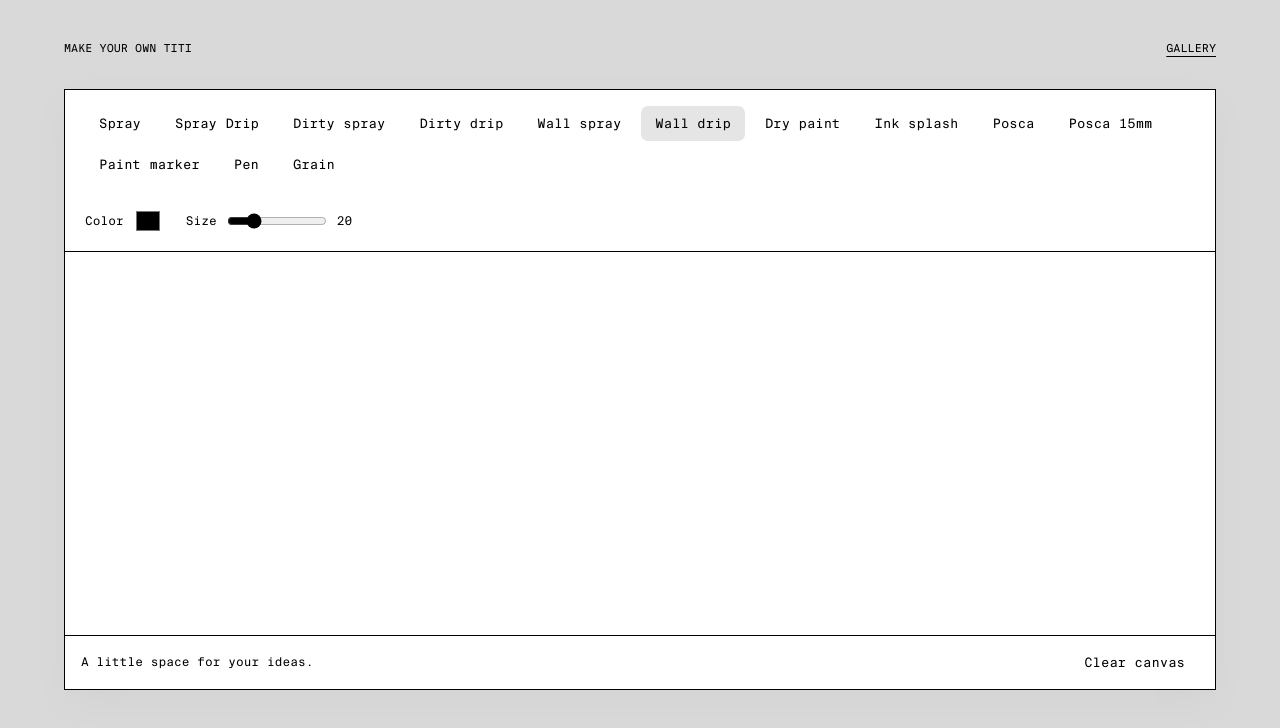
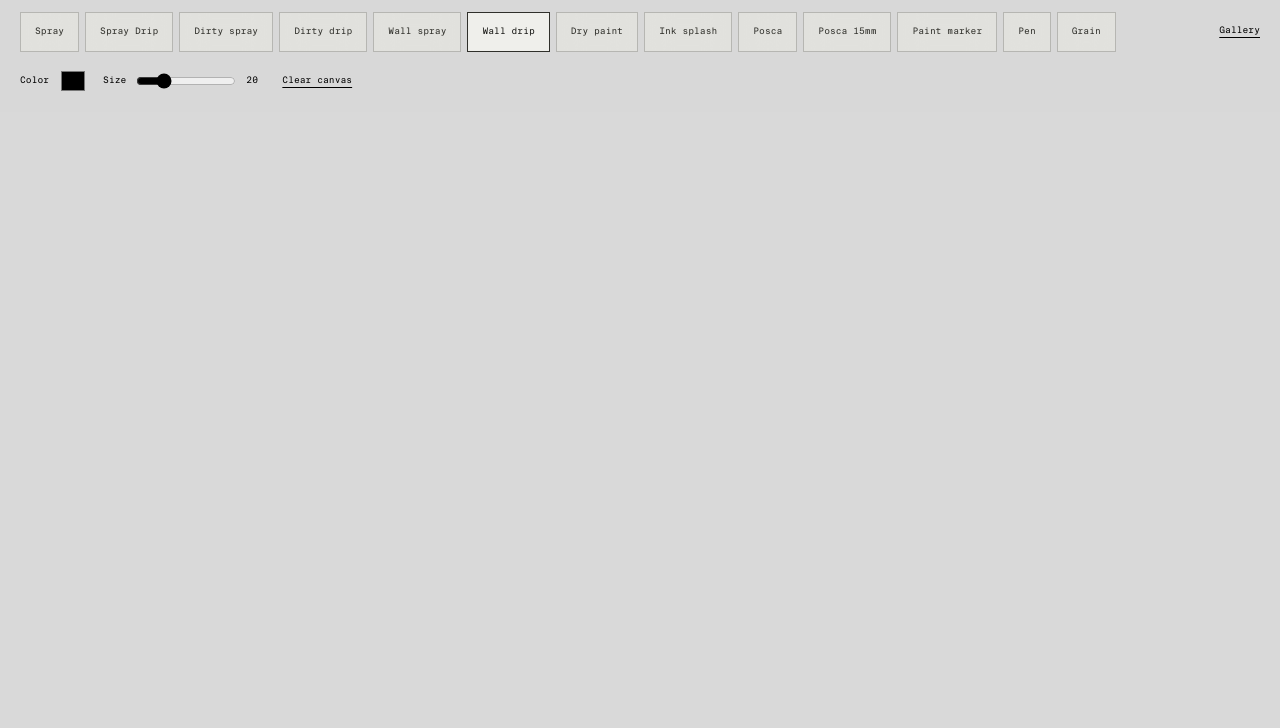
Before and after one commit to ChristineGoodCity/drawing-titi, a React (Vite) app: page / in a window 1280 px wide. Shown: the top 728 px of the page. Built offline with nearby package versions, Linux system fonts and the light colour scheme.

Commit message:
new drawing ui

```diff
--- a/src/App.tsx
+++ b/src/App.tsx
@@ -2,15 +2,7 @@ import { DrawingStudio } from "./components/DrawingStudio";
 
 export default function App() {
   return (
-    <main className="mx-16 py-10 max-w-[1440px]">
-      <header className="mb-8 flex items-center justify-between">
-        <h1 className="text-[11px] font-bold uppercase">Make your own titi</h1>
-        <nav aria-label="Main navigation" className="flex gap-6">
-          <a className="text-[11px] uppercase underline underline-offset-4" href={`${import.meta.env.BASE_URL}gallery/`}>
-            Gallery
-          </a>
-        </nav>
-      </header>
+    <main className="fixed inset-0 bg-background">
       <DrawingStudio />
     </main>
   );
--- a/src/Gallery.tsx
+++ b/src/Gallery.tsx
@@ -24,6 +24,9 @@ export default function Gallery() {
     <main
       className={`gallery-page ${showVersionSwitcher ? "gallery-comparison" : ""} ${(active === "skewed" || active === "vertical" || active === "mosaic") ? "is-fullscreen-carousel" : ""}`}
     >
+      <a className="gallery-drawing-link" href={import.meta.env.BASE_URL}>
+        Drawing
+      </a>
       {showVersionSwitcher && <nav
         className="gallery-switcher"
         role="tablist"
--- a/src/components/DrawingCanvas.tsx
+++ b/src/components/DrawingCanvas.tsx
@@ -5,8 +5,8 @@ import { drawSegment } from "../lib/drawing/engine";
 const CANVAS_WIDTH = 1200;
 const CANVAS_HEIGHT = 400;
 
-type Props = { brush: Brush; settings: BrushSettings };
-export function DrawingCanvas({ brush, settings }: Props) {
+type Props = { brush: Brush; settings: BrushSettings; clearVersion: number };
+export function DrawingCanvas({ brush, settings, clearVersion }: Props) {
   const canvasRef = useRef<HTMLCanvasElement>(null);
   const stroke = useRef<{
     pointerId: number;
@@ -51,24 +51,23 @@ export function DrawingCanvas({ brush, settings }: Props) {
     const canvas = canvasRef.current;
     if (!canvas) return;
     const resize = () => {
-      // Keep brush coordinates at 1200 × 400 while rendering at screen resolution.
-      // Never shrink the backing store: resizing the window must preserve detail.
-      const scale = Math.max(2, Math.min(4, Math.ceil(canvas.clientWidth * window.devicePixelRatio / CANVAS_WIDTH)));
-      const width = CANVAS_WIDTH * scale;
-      if (canvas.width < width) {
+      const scale = Math.min(4, Math.max(1, window.devicePixelRatio));
+      const width = Math.round(canvas.clientWidth * scale);
+      const height = Math.round(canvas.clientHeight * scale);
+      if (canvas.width !== width || canvas.height !== height) {
+        stop();
         const saved = document.createElement("canvas");
         saved.width = canvas.width;
         saved.height = canvas.height;
         saved.getContext("2d")!.drawImage(canvas, 0, 0);
+        const previousScale = canvas.getContext("2d")!.getTransform().a;
         canvas.width = width;
-        canvas.height = CANVAS_HEIGHT * scale;
+        canvas.height = height;
         const ctx = canvas.getContext("2d")!;
-        ctx.imageSmoothingEnabled = true;
-        ctx.imageSmoothingQuality = "high";
-        ctx.drawImage(saved, 0, 0, width, canvas.height);
+        ctx.drawImage(saved, 0, 0, saved.width * scale / previousScale, saved.height * scale / previousScale);
       }
       const ctx = canvas.getContext("2d")!;
-      ctx.setTransform(canvas.width / CANVAS_WIDTH, 0, 0, canvas.height / CANVAS_HEIGHT, 0, 0);
+      ctx.setTransform(scale, 0, 0, scale, 0, 0);
       ctx.imageSmoothingEnabled = true;
       ctx.imageSmoothingQuality = "high";
     };
@@ -78,11 +77,16 @@ export function DrawingCanvas({ brush, settings }: Props) {
     window.addEventListener("resize", resize);
     return () => { observer.disconnect(); window.removeEventListener("resize", resize); };
   }, []);
+  useEffect(() => {
+    stop();
+    const canvas = canvasRef.current;
+    if (canvas) canvas.getContext("2d")?.clearRect(0, 0, canvas.width, canvas.height);
+  }, [clearVersion]);
   function point(event: PointerEvent<HTMLCanvasElement>): Point {
     const rect = event.currentTarget.getBoundingClientRect();
     return {
-      x: ((event.clientX - rect.left) * CANVAS_WIDTH) / rect.width,
-      y: ((event.clientY - rect.top) * CANVAS_HEIGHT) / rect.height,
+      x: event.clientX - rect.left,
+      y: event.clientY - rect.top,
       pressure: event.pointerType === "pen" ? Math.max(0.1, event.pressure) : 1,
     };
   }
@@ -154,9 +158,9 @@ export function DrawingCanvas({ brush, settings }: Props) {
   }
   return (
     <>
-      {loaded.id === brush.id && loaded.error && <p role="status" className="text-xs">Could not load brush tip. Please reload to retry.</p>}
+      {loaded.id === brush.id && loaded.error && <p role="status" className="absolute bottom-16 left-4 z-10 text-xs">Could not load brush tip. Please reload to retry.</p>}
       <canvas
-        className="block aspect-[3/1] h-auto w-full touch-none"
+        className="absolute inset-0 block h-full w-full touch-none"
         style={{ cursor: `url("${import.meta.env.BASE_URL}spray-paint-outlined.png") 10 6, crosshair` }}
         ref={canvasRef}
         width={CANVAS_WIDTH}
@@ -168,21 +172,6 @@ export function DrawingCanvas({ brush, settings }: Props) {
         onPointerCancel={end}
         onLostPointerCapture={end}
       />
-      <footer className="flex items-center justify-between border-t border-black px-4 py-2.5 text-xs text-subtle">
-        <span className="max-[540px]:max-w-1/2">
-          A little space for your ideas.
-        </span>
-        <button
-          className="rounded-[7px] px-3.5 py-2 text-[13px] hover:bg-hover"
-          onClick={() => {
-            stop();
-            canvasRef.current?.getContext("2d")
-              ?.clearRect(0, 0, CANVAS_WIDTH, CANVAS_HEIGHT);
-          }}
-        >
-          Clear canvas
-        </button>
-      </footer>
     </>
   );
 }
--- a/src/components/DrawingStudio.tsx
+++ b/src/components/DrawingStudio.tsx
@@ -4,6 +4,7 @@ import { DrawingCanvas } from "./DrawingCanvas";
 import { DrawingToolbar } from "./DrawingToolbar";
 
 export function DrawingStudio() {
+  const [clearVersion, setClearVersion] = useState(0);
   const [brushId, setBrushId] = useState("organic-drip");
   const [settings, setSettings] = useState<BrushSettings>({
     color: "#000000",
@@ -13,16 +14,17 @@ export function DrawingStudio() {
 
   return (
     <section
-      className="overflow-hidden border border-black bg-paper shadow-[0_12px_40px_#00000008]"
+      className="relative h-full w-full overflow-hidden bg-background"
       aria-label="Drawing studio"
     >
       <DrawingToolbar
+        onClear={() => setClearVersion((version) => version + 1)}
         brushId={brushId}
         settings={settings}
         onBrushChange={setBrushId}
         onSettingsChange={setSettings}
       />
-      <DrawingCanvas brush={brush} settings={settings} />
+      <DrawingCanvas brush={brush} settings={settings} clearVersion={clearVersion} />
     </section>
   );
 }
--- a/src/components/DrawingToolbar.tsx
+++ b/src/components/DrawingToolbar.tsx
@@ -1,6 +1,7 @@
 import { brushes, type BrushSettings } from "../lib/drawing/brushes";
 
 type Props = {
+  onClear: () => void;
   brushId: string;
   settings: BrushSettings;
   onBrushChange: (id: string) => void;
@@ -8,18 +9,20 @@ type Props = {
 };
 
 export function DrawingToolbar({
+  onClear,
   brushId,
   settings,
   onBrushChange,
   onSettingsChange,
 }: Props) {
   return (
-    <div className="flex flex-wrap items-center gap-6 border-b border-black px-5 py-4 max-[540px]:gap-3.5 max-[540px]:p-3">
+    <div className="absolute inset-x-0 top-0 z-10 grid grid-cols-[minmax(0,1fr)_auto] items-start gap-6 bg-background/90 px-5 py-3 max-[540px]:gap-3.5 max-[540px]:p-3">
+      <div className="flex min-w-0 flex-wrap items-center gap-2.5">
         <div className="mr-auto flex flex-wrap gap-1.5" aria-label="Brushes">
           {brushes.map((brush) => (
             <button
               key={brush.id}
-            className="rounded-[7px] px-3.5 py-2 text-[13px] hover:bg-hover aria-pressed:bg-selected aria-pressed:text-selected-ink"
+              className="min-h-10 border border-[#34343040] bg-[#e6e6e0]/65 whitespace-nowrap px-3.5 py-2.5 text-[9px] leading-normal max-[680px]:px-2.5 text-[#30302b] backdrop-blur-[14px] hover:bg-[#f0f0ea]/80 aria-pressed:border-[#30302b] aria-pressed:bg-[#f5f5ef]/82 aria-pressed:text-[#171714]"
               aria-pressed={brushId === brush.id}
               onClick={() => onBrushChange(brush.id)}
             >
@@ -27,7 +30,8 @@ export function DrawingToolbar({
             </button>
           ))}
         </div>
-      <label className="flex items-center gap-2.5 text-xs">
+        <div className="flex max-w-full flex-wrap items-center gap-4" role="group" aria-label="Canvas controls">
+          <label className="flex min-w-0 items-center gap-2.5 text-[9px] leading-normal">
             Color
             <input
               type="color"
@@ -38,11 +42,11 @@ export function DrawingToolbar({
               }
             />
           </label>
-      <label className="flex items-center gap-2.5 text-xs">
+          <label className="flex min-w-0 items-center gap-2.5 text-[9px] leading-normal">
             Size
             <input
               type="range"
-          className="w-25 accent-accent"
+              className="w-25 min-w-0 accent-accent"
               min="2"
               max="80"
               value={settings.size}
@@ -52,6 +56,14 @@ export function DrawingToolbar({
             />
             <output className="w-5 tabular-nums">{settings.size}</output>
           </label>
+          <button className="py-3 text-[9px] leading-normal underline underline-offset-4" onClick={onClear}>
+            Clear canvas
+          </button>
+        </div>
+      </div>
+      <a className="py-3 text-[9px] leading-normal underline underline-offset-4" href={`${import.meta.env.BASE_URL}gallery/`}>
+        Gallery
+      </a>
     </div>
   );
 }
```
Also changed, not shown: src/styles/gallery.css (+21 -0 lines). Lines whose indentation alone changed are shown as unchanged.
